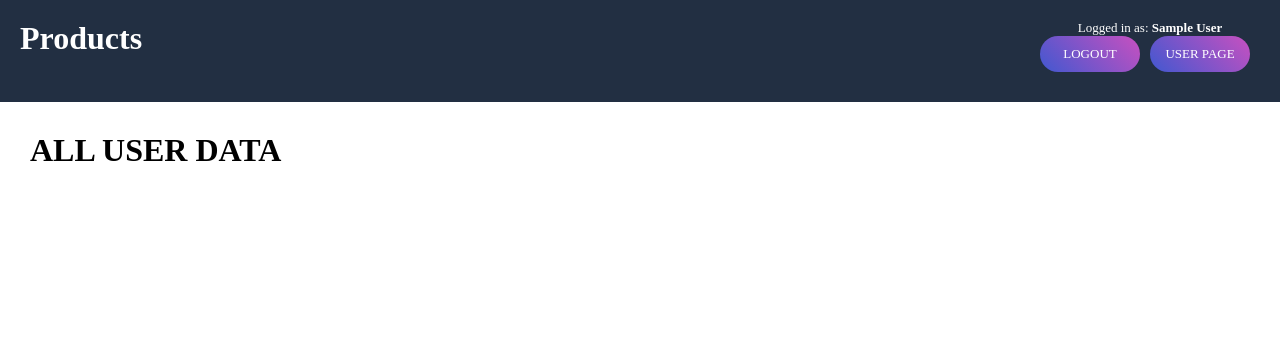
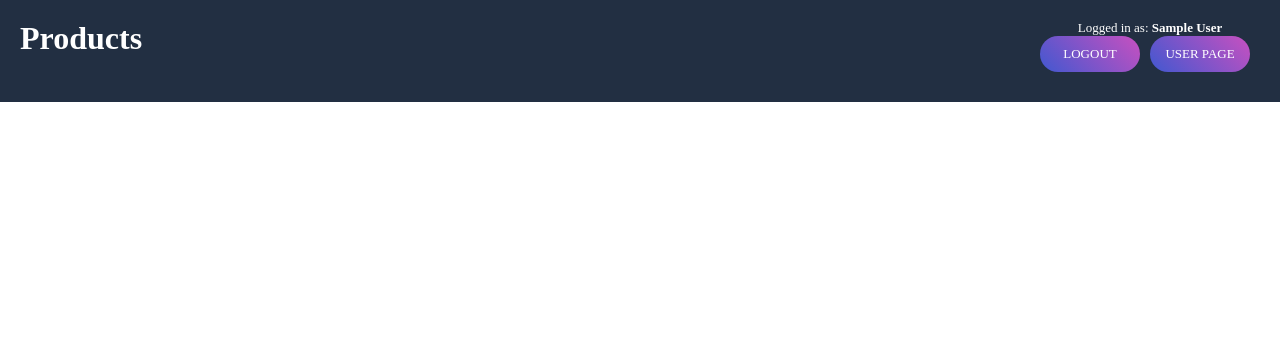
Before and after one commit to dawidczerwien/webApp, a PHP site: page /index.php in a window 1280 px wide. Shown: the top 362 px of the page. Run offline with PHP 8.4, Linux system fonts and the light colour scheme; the visitor is signed in with stand-in values (Sample User, id 1); data that the repository does not hold is empty.

Commit message:
product cards

```diff
--- a/index.php
+++ b/index.php
@@ -36,8 +36,6 @@
         try {
             $conn = new PDO("mysql:host=$host;dbname=$db", $user, $pass);
             $conn->setAttribute(PDO::ATTR_ERRMODE, PDO::ERRMODE_EXCEPTION);
-            echo "<div>";
-            echo "<h1>ALL USER DATA</h1>";
             $stmt = $conn->prepare('SELECT * FROM prod ORDER BY put_date DESC');
             $stmt->execute();
             $dataArray = $stmt->fetchAll();
```
